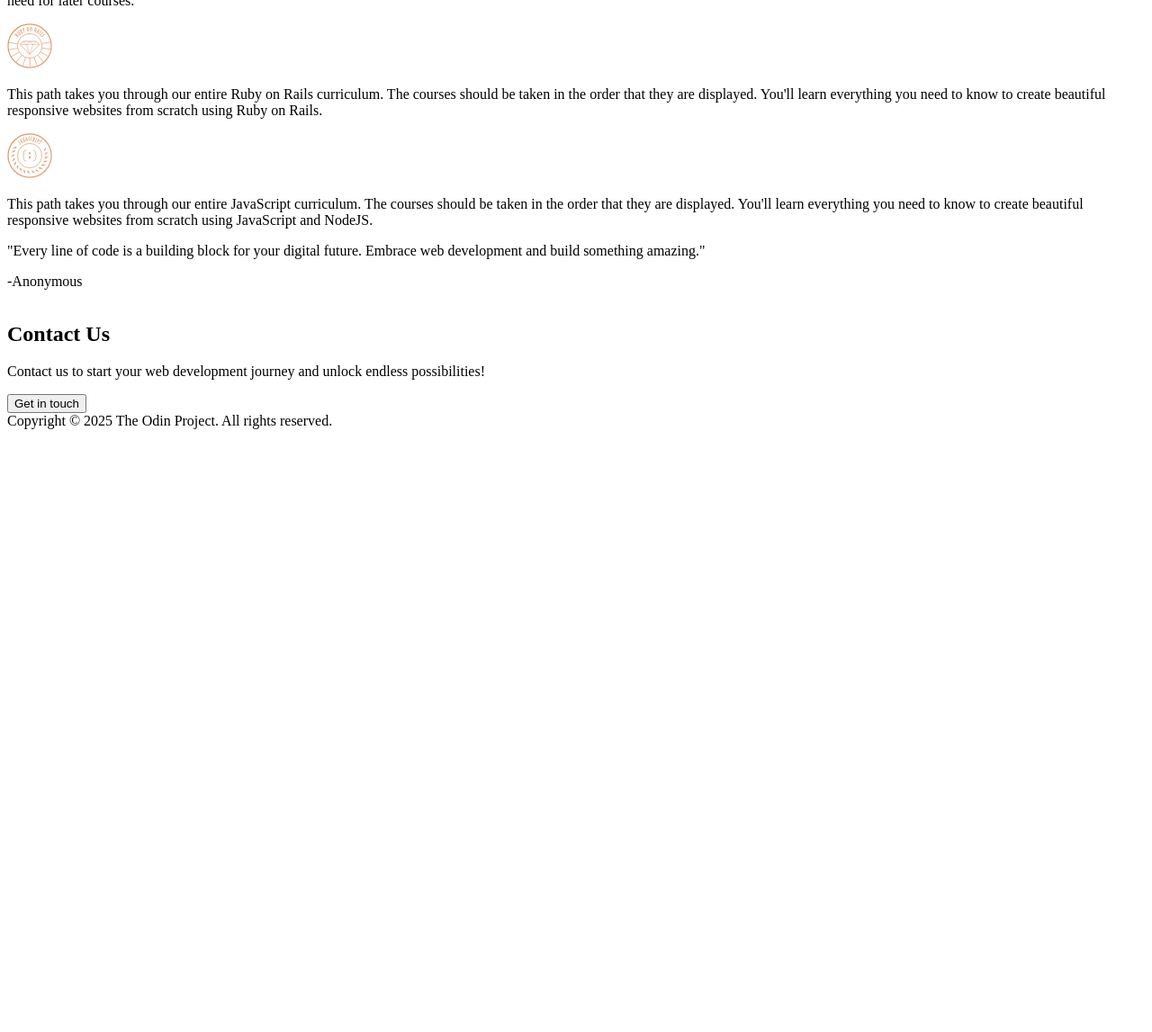
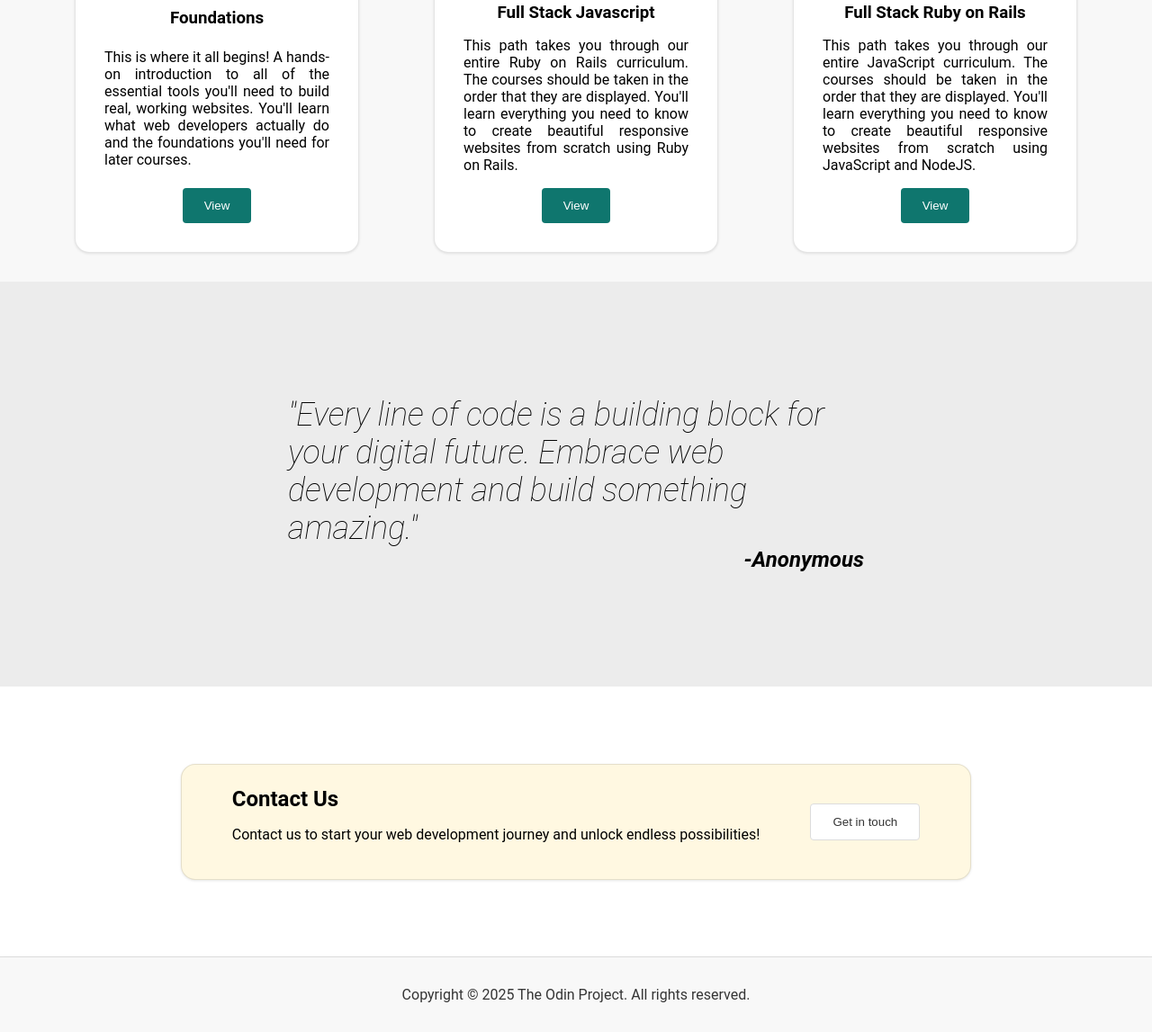
Before and after one commit to KurtRumbaua/TOP-Projects, a plain HTML site: page index.html in a window 1280 px wide. Shown: the part 836-1983 px from the top of the page at 90% size. Before the commit the page ends 1313 px from the top, so only its background shows below. Drawn offline with Linux system fonts and the light colour scheme.

Commit message:
Styled the whole page using Flexbox.
-styled the whole page, i followed the reference provided by the project

```diff
--- a/index.css
+++ b/index.css
@@ -1,5 +1,181 @@
 body {
+    font-family: 'Roboto', sans-serif;
     height: 100vh;
     display: flex;
     flex-direction: column;
+    margin: 0;
 }
+
+h2,
+h3 {
+    padding: 0;
+    margin: 0;
+}
+
+header {
+    display: flex;
+    justify-content: space-between;
+    background-color: #f8f8f8;
+    color: #353535;
+    border-bottom: 1px solid #dcdcdc;
+    box-shadow: 0 2px 4px rgba(0, 0, 0, 0.1);
+    padding: 24px;
+}
+
+footer {
+    display: flex;
+    justify-content: center;
+    align-items: center;
+    background-color: #f8f8f8;
+    color: #353535;
+    border-top: 1px solid #dcdcdc;
+    box-shadow: 0 2px 4px rgba(0, 0, 0, 0.1);
+    padding: 32px;
+}
+
+ul {
+    display: flex;
+    justify-content: space-between;
+    list-style-type: none;
+    padding: 0;
+    gap: 24px;
+}
+
+a {
+    text-decoration: none;
+    color: #353535;
+}
+
+.home {
+    display: flex;
+    justify-content: space-evenly;
+    align-items: center;
+    min-height: 500px;
+}
+
+.home > div {
+    display: flex;
+    flex-direction: column;
+    width: 450px;
+    margin-right: 24px;
+}
+
+.home > img {
+    width: 600px;
+    height: fit-content;
+    border-radius: 16px;
+    border: 1px solid rgba(0, 0, 0, 0.1);
+    box-shadow: 0 1px 3px rgba(0, 0, 0, 0.1);
+}
+
+button {
+    background-color: #ffffff;
+    color: #353535;
+    border: 1px solid #dcdcdc;
+    padding: 12px 24px;
+    border-radius: 4px;
+    cursor: pointer;
+    width: max-content;
+}
+
+.about {
+    background-color: #f8f8f8;
+    display: flex;
+    flex-direction: column;
+    align-items: center;
+}
+
+.card-container {
+    display: flex;
+    justify-content: space-evenly;
+    width: 100%;
+
+}
+
+.card {
+    background-color: #ffffff;
+    display: flex;
+    flex-direction: column;
+    align-items: center;
+    justify-content: space-between;
+    text-align: justify;
+    border: 1px solid rgba(0, 0, 0, 0.1);
+    box-shadow: 0 1px 3px rgba(0, 0, 0, 0.1);
+    border-radius: 16px;
+    padding: 32px;
+    gap: 16px;
+    width: 250px;
+    margin-bottom: 32px;
+}
+
+.card > p {
+    margin: 0;
+}
+
+.card > img {
+    height: 100px;
+    width: 100px;
+}
+
+.path-header {
+    font-size: 36px;
+    font-weight: 600;
+    margin: 24px;
+}
+
+.home h2 {
+    font-size: 48px;
+    font-weight: 900;
+}
+
+.view-button {
+    background-color: #0F766E;
+    color: #ffffff;
+    border: none;
+}
+
+.qoute-container {
+    display: flex;
+    flex-direction: column;
+    justify-content: center;
+    height: 450px;
+    align-items: center;
+    background-color: #ececec;
+}
+
+.qoute-container > p {
+    font-size: 36px;
+    width: 50%;
+    font-style: italic;
+    font-weight: lighter;
+    margin: 0px;
+}
+
+.qoute-container > p.author-text {
+    text-align: right;
+    font-weight: 600;
+    font-size: 24px;
+}
+
+.contact {
+    display: flex;
+    justify-content: center;
+    align-items: center;
+    min-height: 300px;
+}
+
+.contact-container {
+    display: flex;
+    gap: 56px;
+    padding: 24px 56px;
+    background-color: #fff8e1 ;
+    border-radius: 16px;
+    border: 1px solid rgba(0, 0, 0, 0.1);
+    box-shadow: 0 1px 3px rgba(0, 0, 0, 0.1);
+}
+
+.contact-container > button {
+    height: fit-content;
+    width: fit-content;
+    align-self: center;
+}
--- a/index.html
+++ b/index.html
@@ -15,16 +15,18 @@
         <li><a href="#">Contact</a></li>
       </ul>
     </header>
-    <div class="Home">
+    <div class="home">
+      <div>
         <h2>Your web development journey starts here.</h2>
         <p>
           With the Odin Project curriculum, you can transform your life by
-        embarking on a journey from beginner to skilled web developer. Dive deep
-        into modern web technologies, learn through hands-on projects, and
-        unlock endless career opportunities. Your path from zero to hero starts
-        here—are you ready to build your future?
+          embarking on a journey from beginner to skilled web developer. Dive
+          deep into modern web technologies, learn through hands-on projects,
+          and unlock endless career opportunities. Your path from zero to hero
+          starts here—are you ready to build your future?
         </p>
         <button>Sign up</button>
+      </div>
       <img
         src="assets/odin_background.svg"
         class="background"
@@ -33,9 +35,9 @@
         height="400"
       />
     </div>
-    <div class="About">
-        <div>
-            <h2>All Paths</h2>
+    <div class="about">
+      <h2 class="path-header">Courses we offer</h2>
+      <div class="card-container">
         <div class="card">
           <img
             src="assets/badge-foundations.svg"
@@ -43,12 +45,14 @@
             width="50"
             height="50"
           />
+          <h3>Foundations</h3>
           <p>
             This is where it all begins! A hands-on introduction to all of the
             essential tools you'll need to build real, working websites. You'll
-                learn what web developers actually do and the foundations you'll need
-                for later courses.
+            learn what web developers actually do and the foundations you'll
+            need for later courses.
           </p>
+          <button class="view-button">View</button>
         </div>
         <div class="card">
           <img
@@ -57,12 +61,14 @@
             width="50"
             height="50"
           />
+          <h3>Full Stack Javascript</h3>
           <p>
             This path takes you through our entire Ruby on Rails curriculum. The
             courses should be taken in the order that they are displayed. You'll
             learn everything you need to know to create beautiful responsive
             websites from scratch using Ruby on Rails.
           </p>
+          <button class="view-button">View</button>
         </div>
         <div class="card">
           <img
@@ -71,26 +77,38 @@
             width="50"
             height="50"
           />
+          <h3>Full Stack Ruby on Rails</h3>
           <p>
             This path takes you through our entire JavaScript curriculum. The
             courses should be taken in the order that they are displayed. You'll
             learn everything you need to know to create beautiful responsive
             websites from scratch using JavaScript and NodeJS.
           </p>
-        </div>
-        <div>
-            <p>"Every line of code is a building block for your digital future. Embrace web development and build something amazing."</p>
-            <p>-Anonymous</p>
+          <button class="view-button">View</button>
         </div>
       </div>
+      <div class="qoute-container">
+        <p>
+          "Every line of code is a building block for your digital future.
+          Embrace web development and build something amazing."
+        </p>
+        <p class="author-text">-Anonymous</p>
       </div>
-    <div class="Contact">
+    </div>
+    <div class="contact">
+      <div class="contact-container">
+        <div>
             <h2>Contact Us</h2>
-        <p>Contact us to start your web development journey and unlock endless possibilities!</p>
+            <p>
+              Contact us to start your web development journey and unlock endless
+              possibilities!
+            </p>
+          </div>
       <button>Get in touch</button>
       </div>
+    </div>
     <footer>
-
-          Copyright &copy; 2025 The Odin Project. All rights reserved. </footer>
+      Copyright &copy; 2025 The Odin Project. All rights reserved.
+    </footer>
   </body>
 </html>
```
Lines whose indentation alone changed are shown as unchanged.
